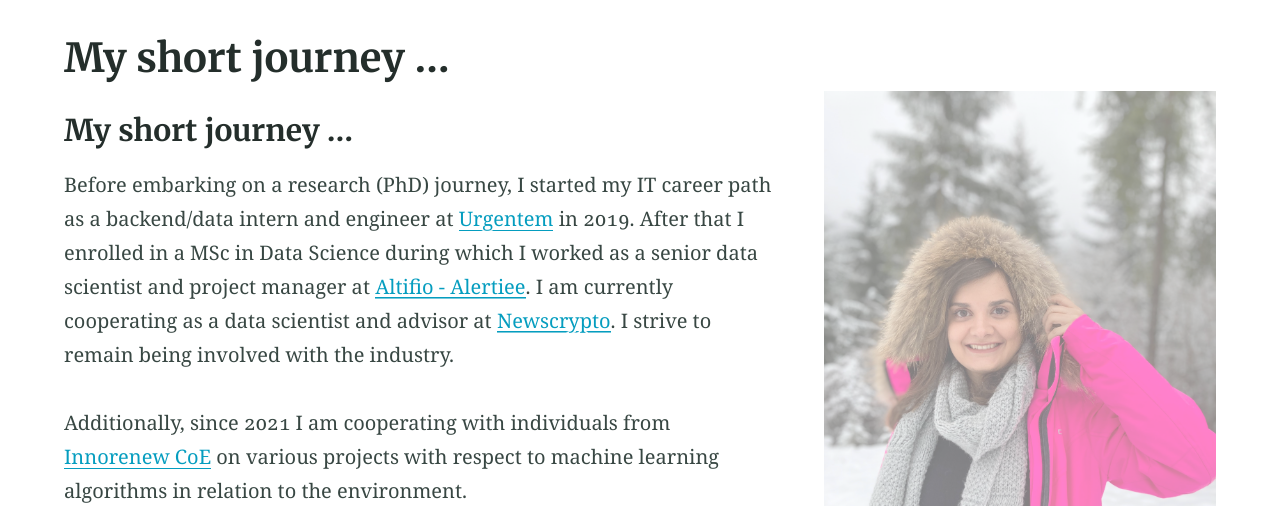
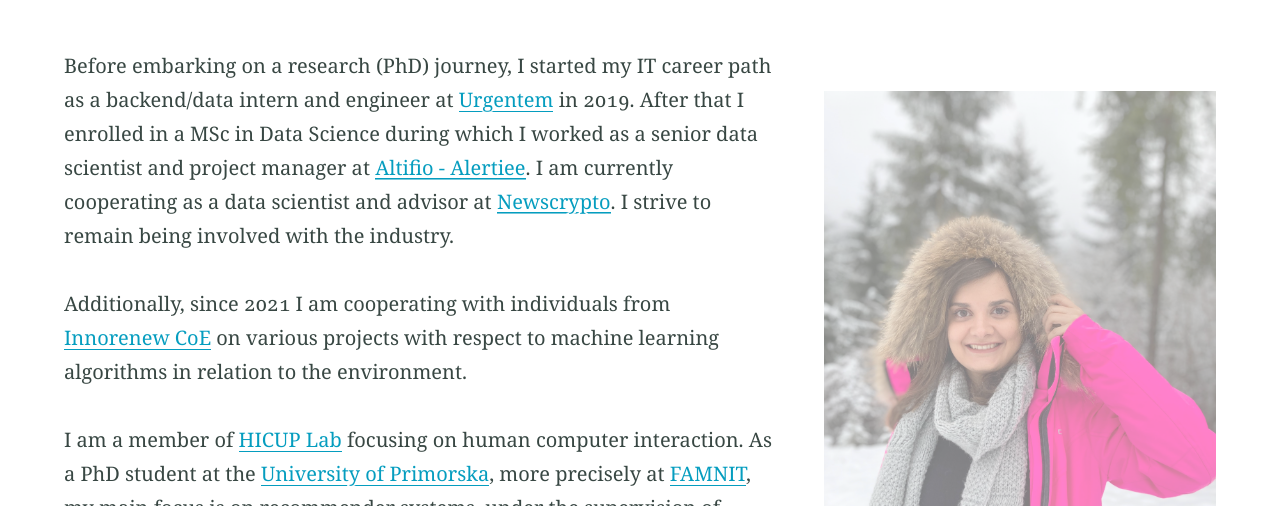
Before and after one commit to Marina225/marina225.github.io, a Jekyll site: the page built from projects.md, in a window 1280 px wide and 900 px high, cut to the strip 394-900 px from the top of the window. Built offline with Jekyll 4.4.1, drawn with Linux system fonts in a browser that asks for light colours; our own code applies the rules of GitHub Pages for plain Markdown files.

Commit message:
Update projects.md

```diff
--- a/projects.md
+++ b/projects.md
@@ -7,7 +7,6 @@ feature_text: |
 feature_image: /Images/clif.jpg
 ---
 
-### My short journey ...
 
 Before embarking on a research (PhD) journey, I started my IT career path as a backend/data intern and engineer at [Urgentem](https://www.urgentem.net/) in 2019. After that I enrolled in a MSc in Data Science during which I worked as a senior data scientist and project manager at [Altifio - Alertiee](https://alertiee.io/). I am currently cooperating as a data scientist and advisor at [Newscrypto](https://newscrypto.io/).
 I strive to remain being involved with the industry.
```
